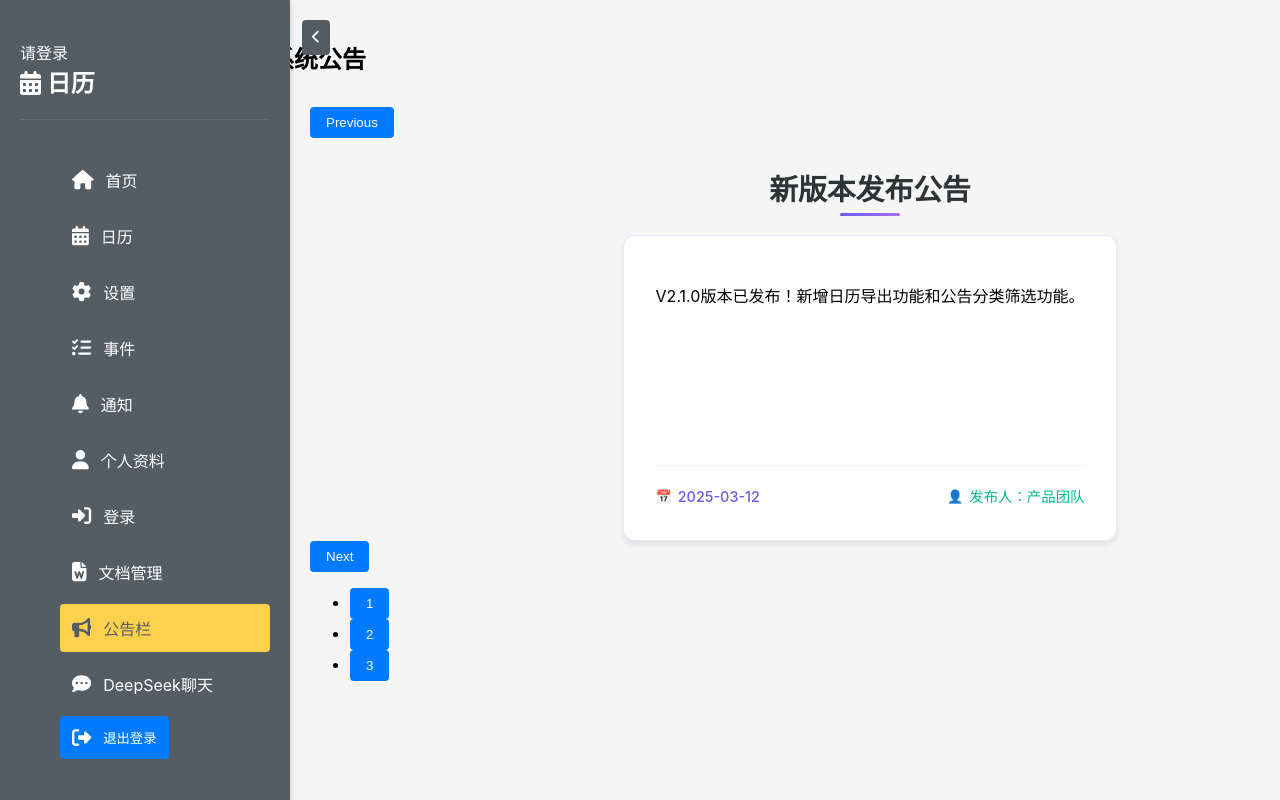
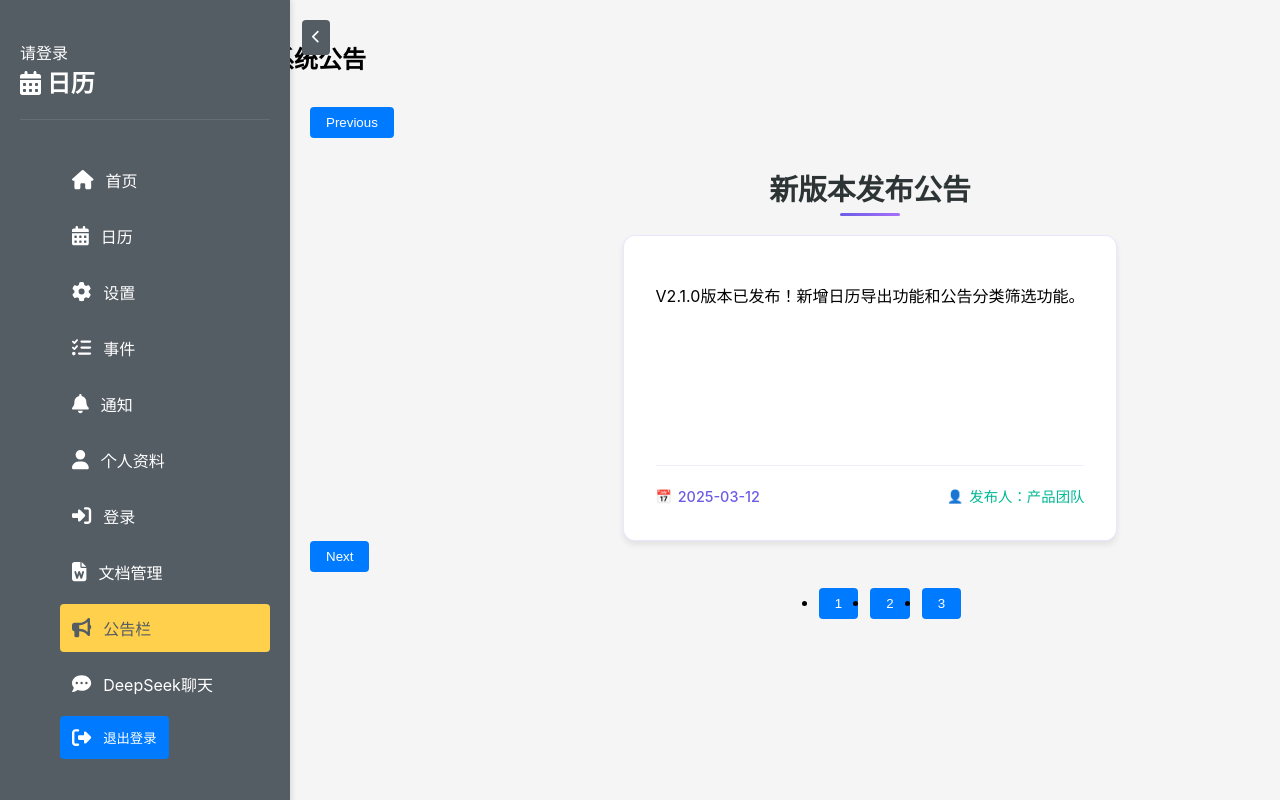
Before and after one commit to oneMuggle/OmniDesk, a React (Create React App) app in the folder calendar_with_react/: page /announcements in a window 1280 px wide. Shown: the top 800 px of the page. Built offline with nearby package versions, Linux system fonts and the light colour scheme; no server answers.

Commit message:
feat: 添加轮播图点标记和控制按钮样式

```diff
--- a/calendar_with_react/src/components/AnnouncementsPage.css
+++ b/calendar_with_react/src/components/AnnouncementsPage.css
@@ -71,6 +71,19 @@
 .slick-track {
   display: flex;
   align-items: center;
+}
+
+
+/* 点标记水平布局 */
+.slick-dots {
+  display: flex !important;
+  justify-content: center;
+  gap: 8px;
+  bottom: -30px;
+}
+
+.slick-dots li {
+  margin: 0;
 }
 
 .announcement-meta {
@@ -155,6 +168,32 @@
   .announcement-author {
     flex: 0 1 auto;
   }
+
+  .carousel-controls {
+    position: absolute;
+    bottom: -50px;
+    left: 50%;
+    transform: translateX(-50%);
+    display: flex;
+    align-items: center;
+    gap: 24px;
+  }
+
+  .slick-prev,
+  .slick-next {
+    position: relative;
+    top: auto;
+    left: auto;
+    right: auto;
+    bottom: auto;
+    transform: none;
+  }
+
+  .slick-dots {
+    position: relative;
+    bottom: auto;
+    gap: 12px;
+  }
 }
 
 /* 入场动画 */
```
Also changed, not shown: 1 other file (tests, documents, lock files or other folders).
